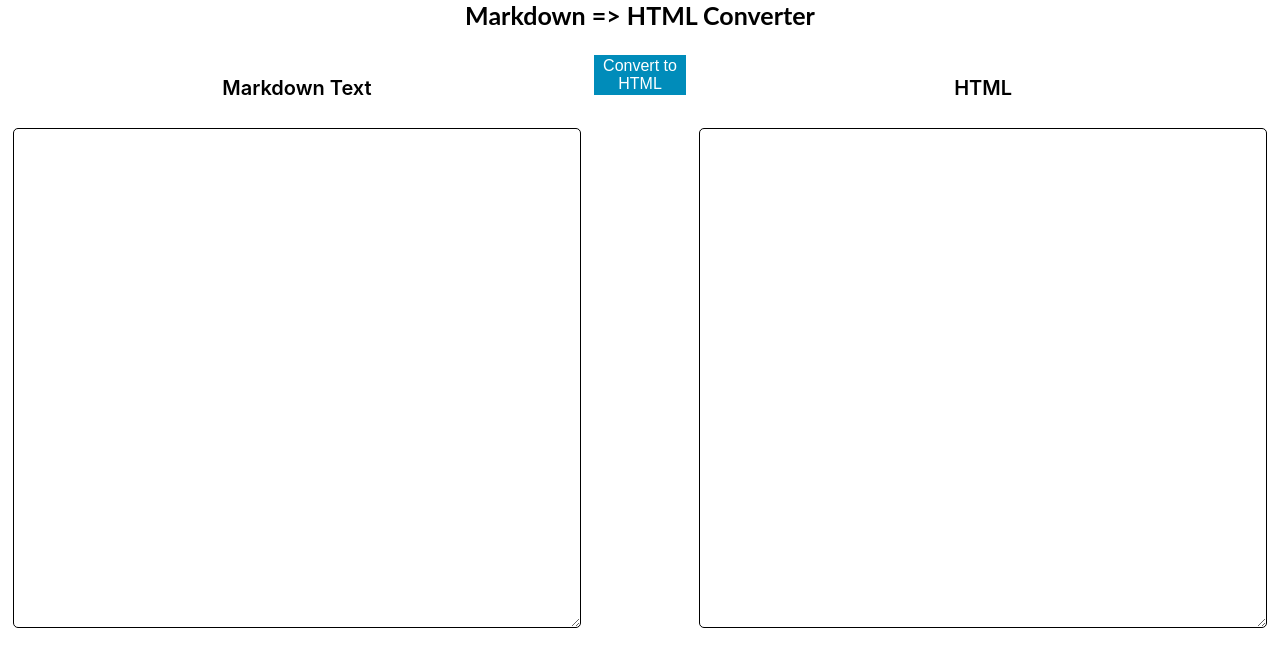
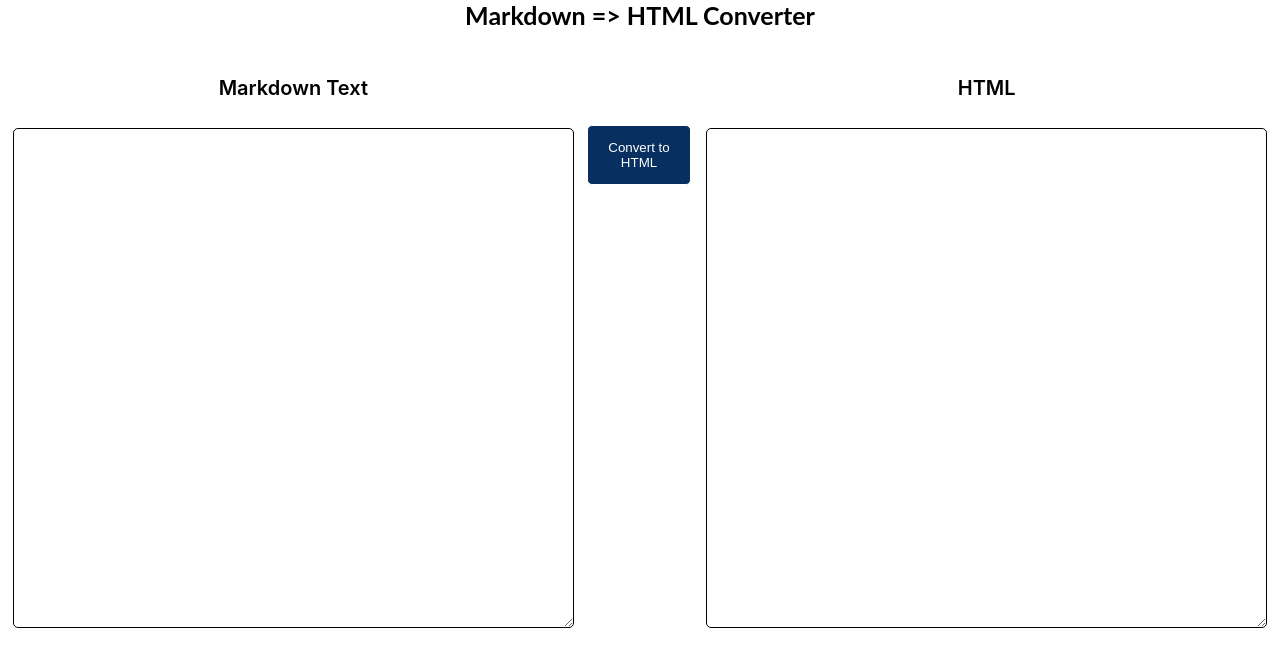
Before and after one commit to PatriceDouge/markdown-to-html-converter, a Next.js app: page / in a window 1280 px wide. Shown: the top 666 px of the page. Built offline with nearby package versions, Linux system fonts and the light colour scheme.

Commit message:
added more basic styling to convert button & cleanup code

```diff
--- a/components/convertButton.jsx
+++ /dev/null
@@ -1,24 +0,0 @@
-import React, { useContext } from "react";
-import styled from "styled-components";
-
-const Button = styled.button`
-    background-color: #008CBA; /* Green */
-    border: none;
-    color: white;
-    padding: 0px;
-    text-align: center;
-    text-decoration: none;
-    display: inline-block;
-    font-size: 16px;
-    height: 40px;
-    width: 100px;
-`;
-
-export default function ConvertButton() {
-
-    return (
-        <Button>
-            Convert to HTML
-        </Button>
-    );
-}
--- a/components/markdownEditor.jsx
+++ b/components/markdownEditor.jsx
@@ -26,14 +26,10 @@ const TextArea = styled.textarea`
 
 export default function MarkdownEditor() {
 
-    const onInputChange = e => {
-
-    };
-
     return (
         <Container>
             <Title>Markdown Text</Title>
-            <TextArea onChange={onInputChange} />
+            <TextArea />
         </Container>
     );
 }
--- a/pages/index.js
+++ b/pages/index.js
@@ -3,7 +3,6 @@ import styled from "styled-components";
 
 import MarkdownEditor from "../components/markdownEditor";
 import HTMLEditor from '../components/htmlEditor';
-import ConvertButton from "../components/convertButton"
 
 const HomeContainer = styled.div`
   width: 100%;
@@ -24,11 +23,31 @@ const EditorContainer = styled.div`
   width: 100%;
   height: 100%;
   display: flex;
+  flex-direction: row;
+`;
+
+const Button = styled.button`
+  display: inline-block;
+  padding: 5px;
+  border: 1px solid #FFFFFF;
+  margin: 70px 2px 2px 0;
+  border-radius: 5px;
+  box-sizing: border-box;
+  text-decoration: none;
+  font-weight: 300;
+  color: #FFFFFF;
+  text-align: center;
+  transition: all 0.2s;
+  background-color: #072F5F;
+  height: 60px;
+
+  &:hover {
+    opacity: 0.8;
+  }
 `;
 
 export default function Home() {
   return (
-
     <HomeContainer>
 
       <Head>
@@ -39,7 +58,7 @@ export default function Home() {
 
       <EditorContainer>
         <MarkdownEditor />
-        <ConvertButton />
+        <Button>Convert to HTML</Button>
         <HTMLEditor />
       </EditorContainer>
 
```
